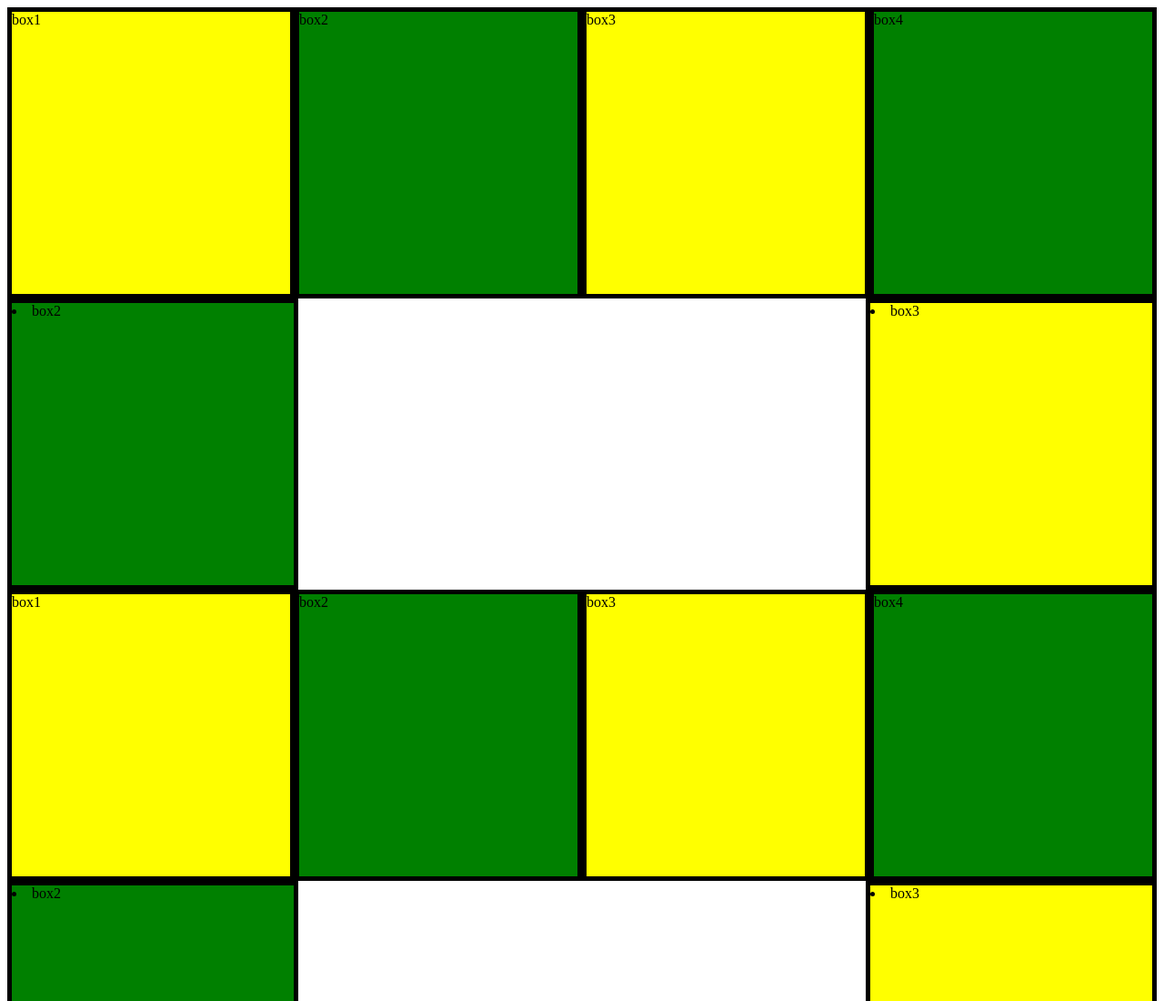
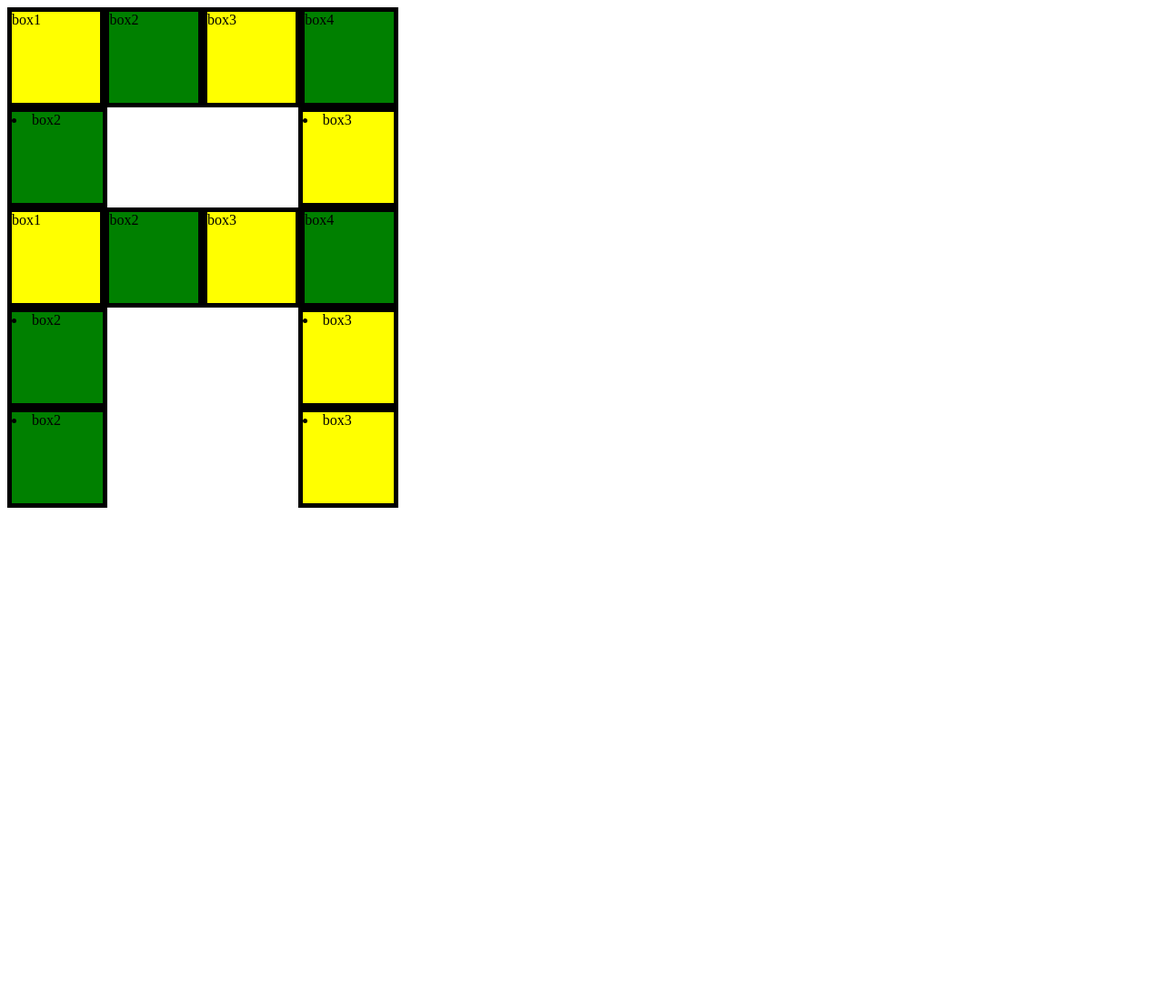
Before and after one commit to DEN2122/gg, a plain HTML site: page index.html in a window 1280 px wide. Shown: the top 1100 px of the page at 91% size. After the commit the page ends 800 px from the top, so only its background shows below. Drawn offline with Linux system fonts and the light colour scheme.

Commit message:
Implemented task with squares

```diff
--- a/index.html
+++ b/index.html
@@ -8,6 +8,7 @@
     <link rel="stylesheet" href="/style.css">
 </head>
 <body>
+    <div style="width: 34%;">
         <div class="flexe">
             <li class="boxodd">box1</li>
             <li class="boxeven">box2</li>
@@ -32,6 +33,8 @@
             <li class="boxeven">box2</li>
             <li class="boxodd">box3</li>
         </div>
+    </div>
+
 
 </body>
 </html>
--- a/style.css
+++ b/style.css
@@ -6,15 +6,15 @@
 }
 .boxodd {
     background-color: yellow;
-    width: 310px;
-    height: 310px;
+    width: 100px;
+    height: 100px;
     color: black;
     border: 5px solid;
 }
 .boxeven {
     background-color: green;
-    width: 310px;
-    height: 310px;
+    width: 100px;
+    height: 100px;
     color: black;
     border: 5px solid;
 }
```
Lines whose indentation alone changed are shown as unchanged.
